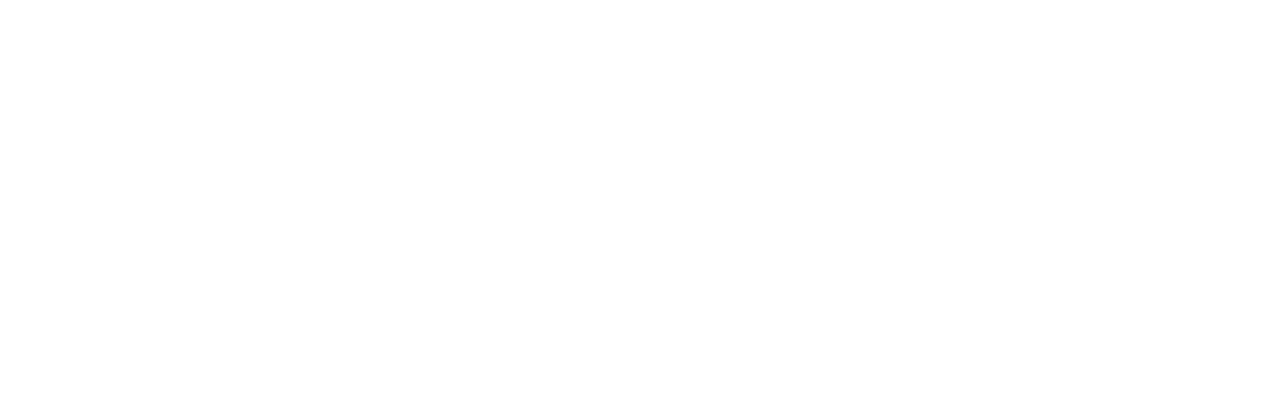
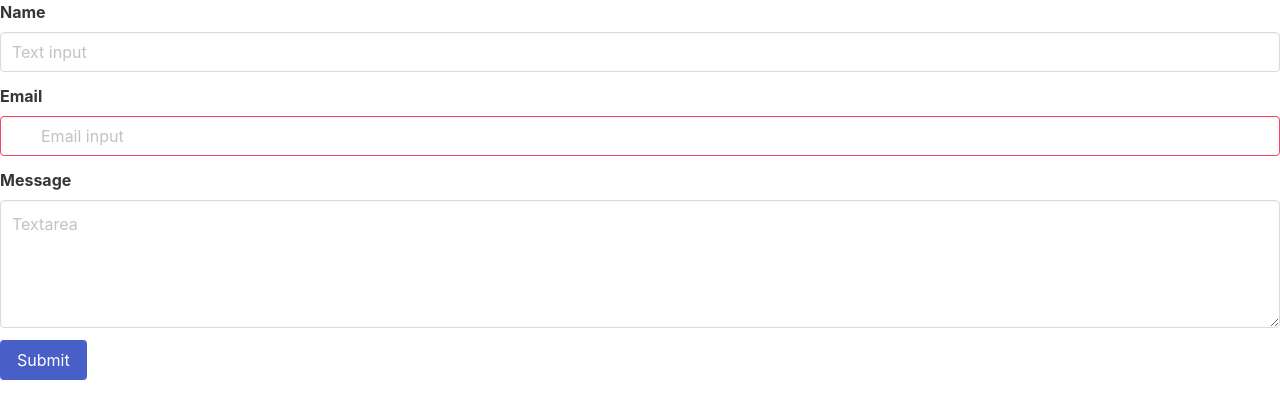
Before and after one commit to AmanSharma4419/Portfolio-site, a React (Create React App) app: page /contact in a window 1280 px wide. Shown: the top 418 px of the page. Built offline with nearby package versions, Linux system fonts and the light colour scheme.

Commit message:
--implemented contact from--

```diff
--- a/package.json
+++ b/package.json
@@ -7,6 +7,8 @@
     "@testing-library/react": "^9.5.0",
     "@testing-library/user-event": "^7.2.1",
     "bulma": "^0.8.2",
+    "dotenv": "^8.2.0",
+    "emailjs-com": "^2.4.1",
     "react": "^16.13.1",
     "react-dom": "^16.13.1",
     "react-router-dom": "^5.2.0",
--- a/src/App.js
+++ b/src/App.js
@@ -1,7 +1,10 @@
 import React from "react";
+
 import Homepage from "./components/Homepage";
 import About from "./components/About";
 import Skills from "./components/Skills";
+import Contact from "./components/Contact";
+
 import { BrowserRouter as Router, Route } from "react-router-dom";
 
 export default function App() {
@@ -11,6 +14,7 @@
         <Route exact path="/" component={Homepage} />
         <Route path="/about" component={About} />
         <Route path="/skills" component={Skills} />
+        <Route path="/contact" component={Contact} />
       </Router>
     </>
   );
--- /dev/null
+++ b/src/components/Contact.js
@@ -0,0 +1,90 @@
+import React, { useState } from "react";
+import emailjs from "emailjs-com";
+
+export default function Contact() {
+  const [name, setname] = useState("");
+  const [email, setemail] = useState("");
+  const [message, setmessage] = useState("");
+
+  let templateParams = {
+    from_name: name,
+    from_email: email,
+    message_html: message,
+  };
+
+  const handleSubmit = (e) => {
+    emailjs
+      .send(
+        process.env.Service,
+        process.env.TEMPLATE_ID,
+        templateParams,
+        process.env.userID
+      )
+      .then(
+        function (response) {
+          console.log("SUCCESS!", response.status, response.text);
+        },
+        function (error) {
+          console.log("FAILED...", error);
+        }
+      );
+  };
+  return (
+    <>
+      <div class="field">
+        <label class="label">Name</label>
+        <div class="control">
+          <input
+            class="input"
+            type="text"
+            placeholder="Text input"
+            onChange={(e) => {
+              setname(e.target.value);
+            }}
+          />
+        </div>
+      </div>
+
+      <div class="field">
+        <label class="label">Email</label>
+        <div class="control has-icons-left has-icons-right">
+          <input
+            class="input is-danger"
+            type="text"
+            placeholder="Email input"
+            onChange={(e) => {
+              setemail(e.target.value);
+            }}
+          />
+        </div>
+      </div>
+
+      <div class="field">
+        <label class="label">Message</label>
+        <div class="control">
+          <textarea
+            class="textarea"
+            type="text"
+            placeholder="Textarea"
+            onChange={(e) => {
+              setmessage(e.target.value);
+            }}
+          ></textarea>
+        </div>
+      </div>
+
+      <div class="field is-grouped">
+        <div class="control">
+          <button
+            class="button is-link"
+            onClick={() => {
+              handleSubmit();
+            }}
+          >
+            Submit
+          </button>
+        </div>
+      </div>
+    </>
+  );
+}
--- a/src/components/Navbar.js
+++ b/src/components/Navbar.js
@@ -17,7 +17,9 @@
             <Link to="/skills" class="navbar-item">
               Skills
             </Link>
-            <Link class="navbar-item">Contact</Link>
+            <Link to="/contact" class="navbar-item">
+              Contact
+            </Link>
 
             <div class="navbar-item has-dropdown is-hoverable">
               <a class="navbar-link">More</a>
```
Also changed, not shown: 2 other files (tests, documents, lock files or other folders).
